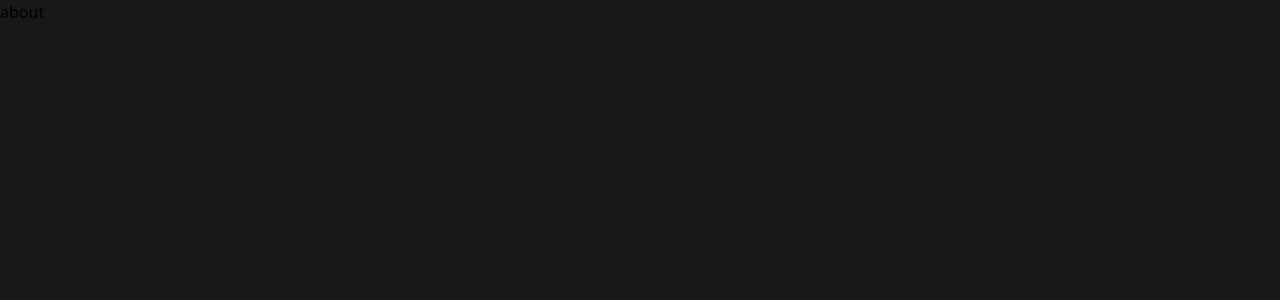
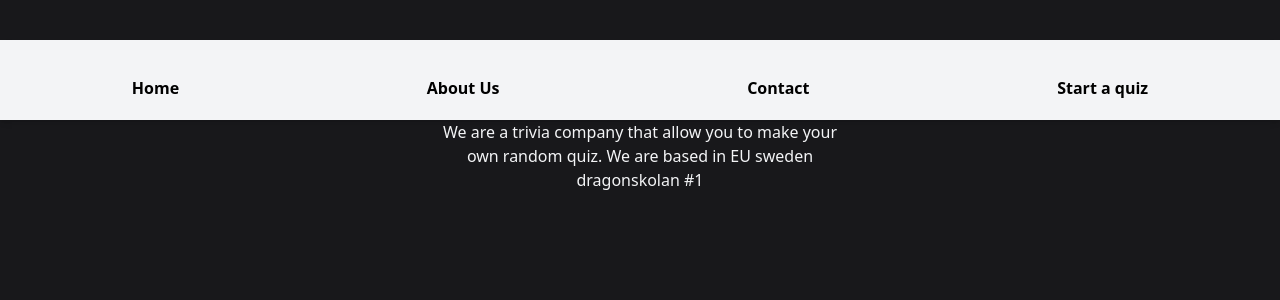
Before and after one commit to Vorsteh/quizzical, a Next.js app: page /about in a window 1280 px wide. Shown: the top 300 px of the page. Built offline with nearby package versions, Linux system fonts and the light colour scheme.

Commit message:
Sitll no work workey

```diff
--- a/components/Question.tsx
+++ b/components/Question.tsx
@@ -1,4 +1,5 @@
-import React from 'react'
+import React, { useState } from 'react'
+import { useSearchParams } from 'react-router-dom'
 
 interface questionData {
     title: string,
@@ -42,18 +43,21 @@ const Question: React.FC<questionData> = ({title, quesitons}) => {
 }
 
 const AnsButton: React.FC<ansButtonData> = ({answear, isCorrect, selected, handleClick}) => {
+
+    const [sel, setSel] = useState(false)
     const changeSelectedMode = () => {
         selected = !selected
         console.log('Selected')
         console.log(selected)
         handleClick(isCorrect)
+        setSel(prev => !prev)
     }
 
     console.log(selected)
 
     return (
         <div onClick={changeSelectedMode}
-        className={`inline-block w-1/5 h-20 p-2 mt-auto mb-4 text-lg font-semibold text-center ${!selected ? ' bg-gray-200' :  'bg-green-800' } rounded-xl hover:bg-slate-300`}>
+        className={`inline-block w-1/5 h-20 p-2 mt-auto mb-4 text-lg font-semibold text-center ${!sel ? ' bg-gray-200' :  'bg-green-800' } rounded-xl hover:bg-slate-300`}>
             {answear}
         </div>
     )
--- a/pages/about.tsx
+++ b/pages/about.tsx
@@ -1,8 +1,15 @@
+import Navbar from '@/components/Navbar'
 import React from 'react'
 
 const about = () => {
   return (
-    <div>about</div>
+    <div className='w-full h-screen relative'>
+      <Navbar />
+      <div className='text-center text-gray-100 mt-10'>
+        <p className='font-bold text-4xl mb-10'>About Us</p>
+        <p className=' w-1/3 m-auto'>We are a trivia company that allow you to make your own random quiz. We are based in EU sweden dragonskolan #1</p>
+      </div>
+    </div>
   )
 }
 
--- a/pages/index.tsx
+++ b/pages/index.tsx
@@ -2,7 +2,7 @@
 export default function Home() {
   return (
     <>
-      <h1 className=""><a href="./auth">Start now</a></h1>
+
     </>
   )
 }
```
